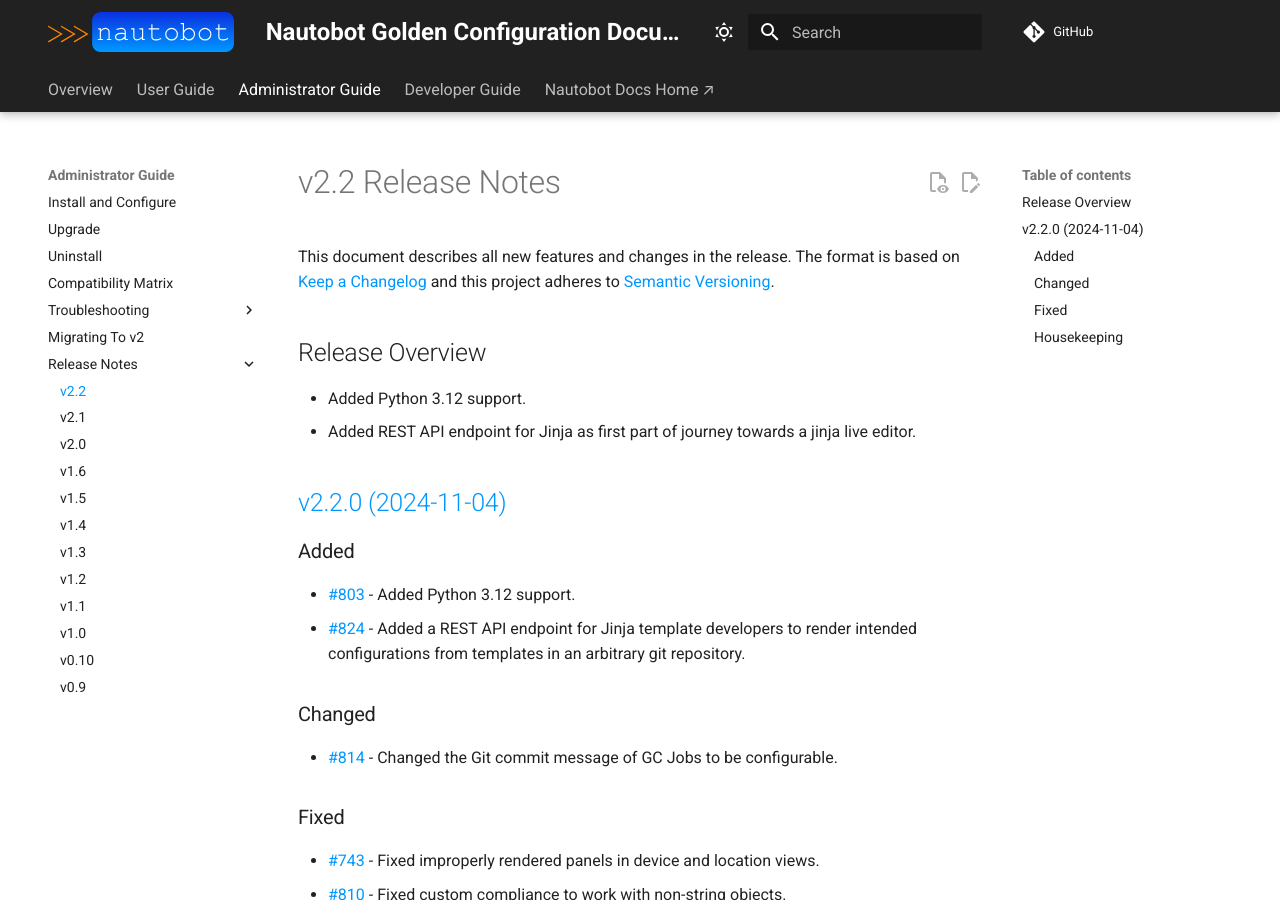
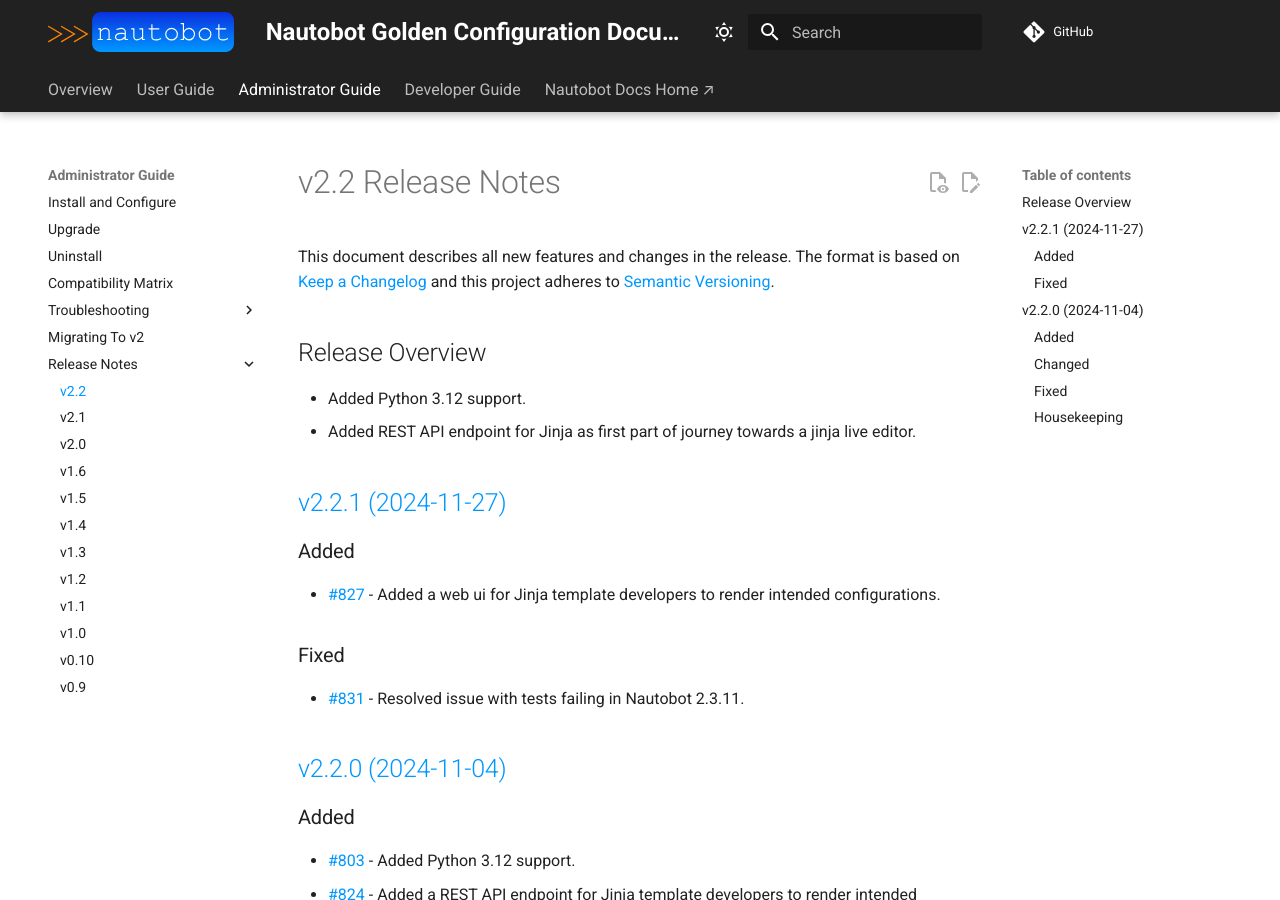
Before and after one commit to nautobot/nautobot-app-golden-config, an MkDocs documentation site: the page built from docs/admin/release_notes/version_2.2.md, in a window 1280 px wide and 900 px high. Built offline with MkDocs 1.6.1 and Material for MkDocs 9.7.7, drawn with Linux system fonts in a browser that asks for light colours; comment, search, counter and statistics services are not loaded.

Commit message:
Release 2.2.1

```diff
--- a/docs/admin/release_notes/version_2.2.md
+++ b/docs/admin/release_notes/version_2.2.md
@@ -7,6 +7,16 @@
 
 - Added Python 3.12 support.
 - Added REST API endpoint for Jinja as first part of journey towards a jinja live editor.
+
+## [v2.2.1 (2024-11-27)](https://github.com/nautobot/nautobot-app-golden-config/releases/tag/v2.2.1)
+
+### Added
+
+- [#827](https://github.com/nautobot/nautobot-app-golden-config/issues/827) - Added a web ui for Jinja template developers to render intended configurations.
+
+### Fixed
+
+- [#831](https://github.com/nautobot/nautobot-app-golden-config/issues/831) - Resolved issue with tests failing in Nautobot 2.3.11.
 
 ## [v2.2.0 (2024-11-04)](https://github.com/nautobot/nautobot-app-golden-config/releases/tag/v2.2.0)
 
--- a/pyproject.toml
+++ b/pyproject.toml
@@ -1,6 +1,6 @@
 [tool.poetry]
 name = "nautobot-golden-config"
-version = "2.2.1a0"
+version = "2.2.1"
 description = "An app for configuration on nautobot"
 authors = ["Network to Code, LLC <opensource@networktocode.com>"]
 license = "Apache-2.0"
```
Also changed, not shown: 3 other files.
